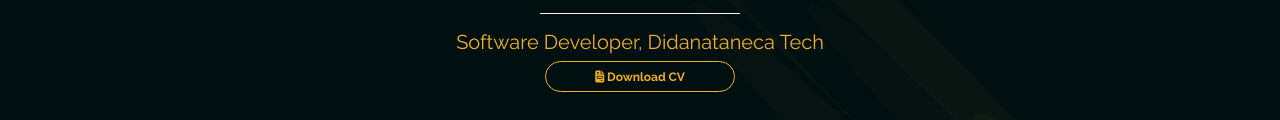
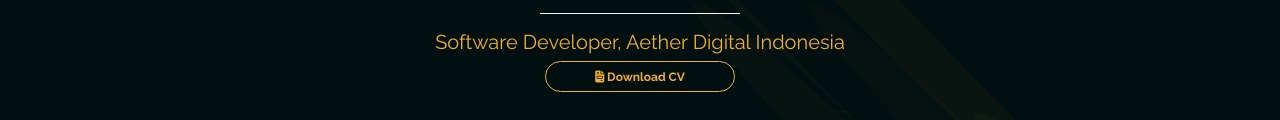
Before and after one commit to imanmaliki11/profile-page, a plain HTML site: page index.html in a window 1280 px wide. Shown: the part 404-524 px from the top of the page. Drawn offline with nearby package versions, Linux system fonts and the light colour scheme.

Commit message:
Update index.html

```diff
--- a/index.html
+++ b/index.html
@@ -50,7 +50,7 @@
             <div>
                 <h1>Iman Maliki</h1>
                 <hr>
-                <h4 style="color: #F2AF29 !important;">Software Developer, Didanataneca Tech</h4>
+                <h4 style="color: #F2AF29 !important;">Software Developer, Aether Digital Indonesia</h4>
                 <a href="/cv/iman-maliki_software-developer_2023.pdf" download><button class="btn btn-outline-first"><i class="fa-solid fa-file-invoice"></i> Download CV</button></a>
             </div>
         </div>
```
